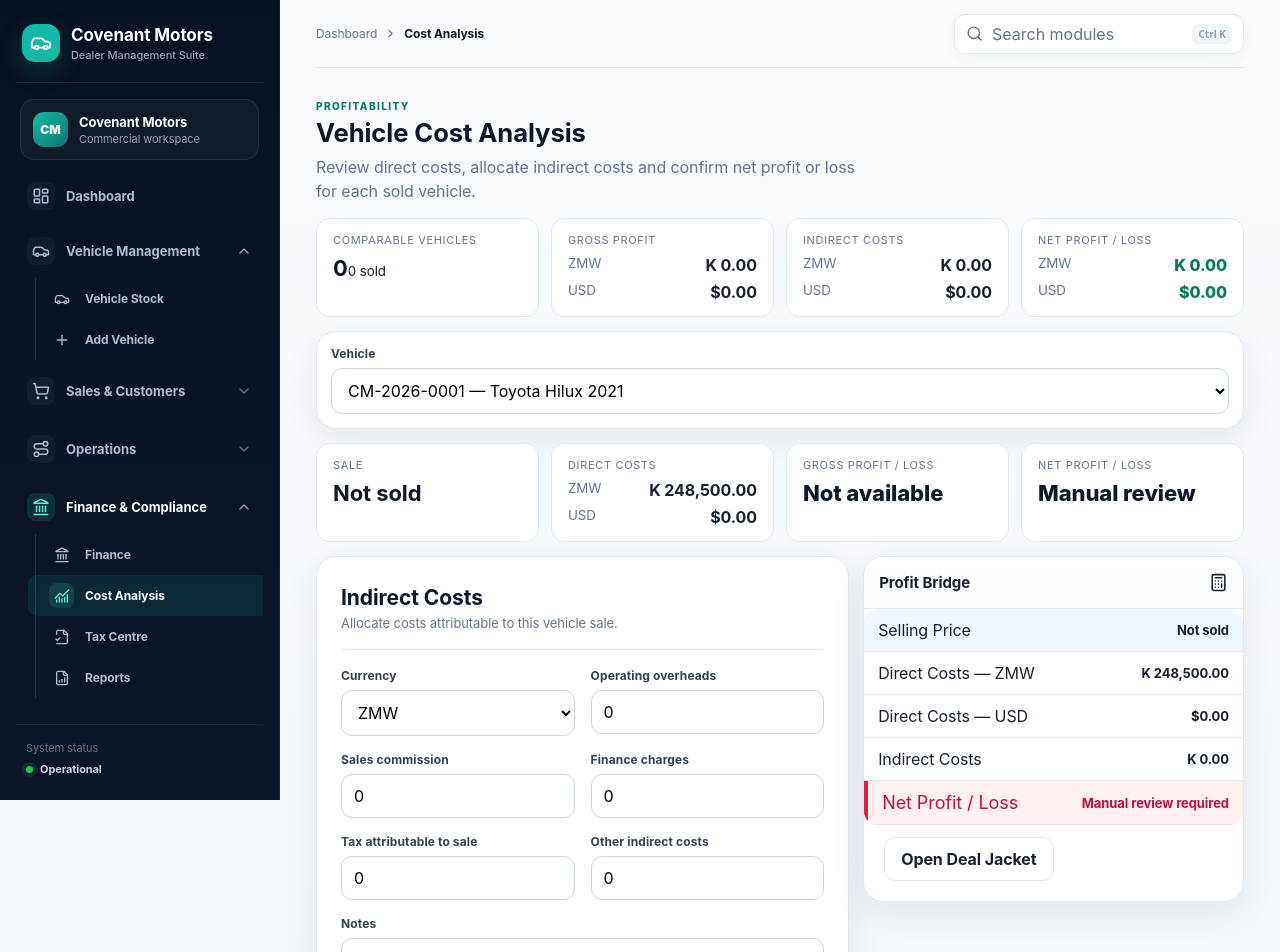
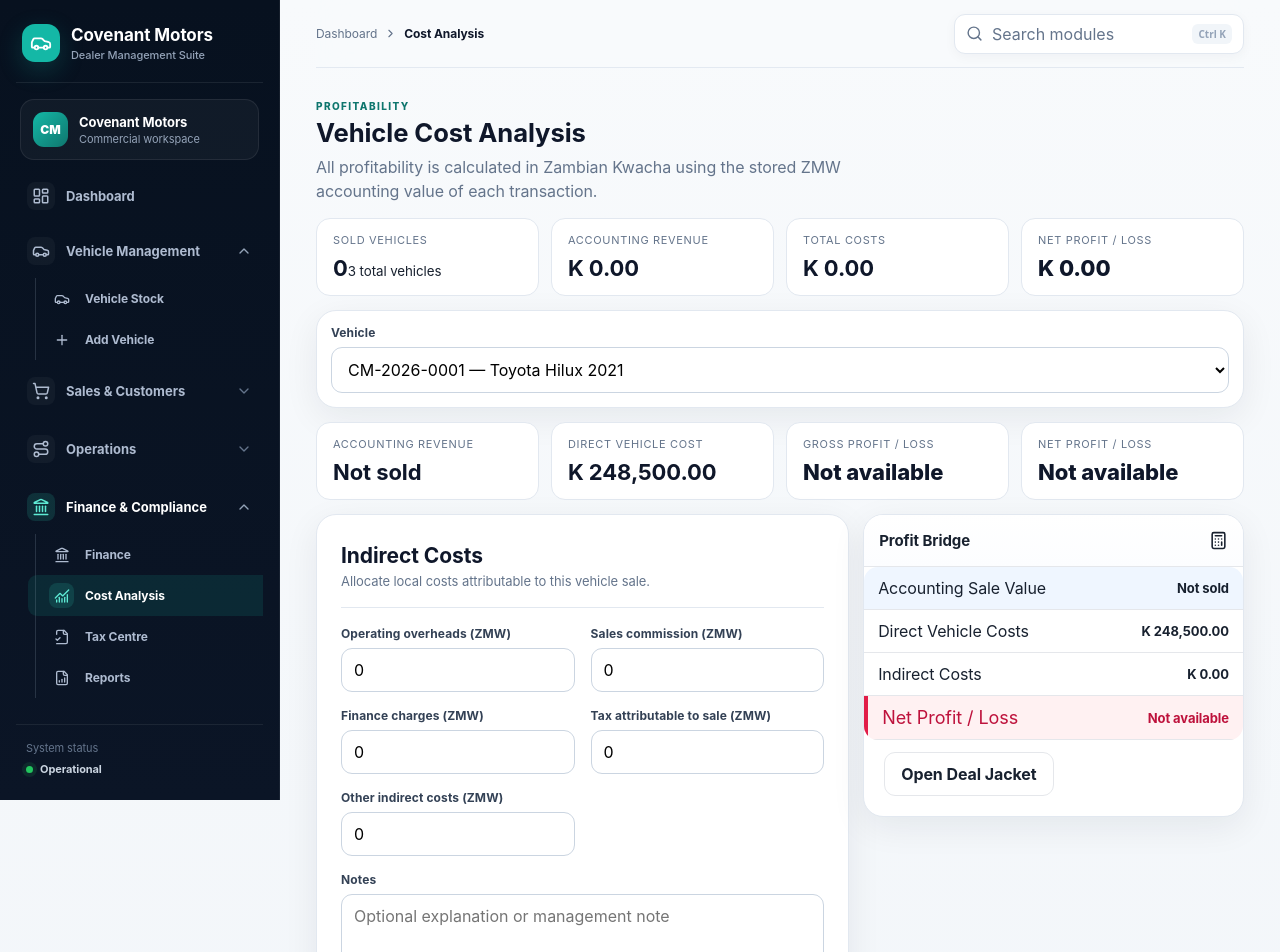
Before and after one commit to UpeLungu/covenant-motors, a Next.js app: page /cost-analysis in a window 1280 px wide. Shown: the top 952 px of the page. Built offline with nearby package versions, Linux system fonts and the light colour scheme.

Commit message:
Align cost analysis to ZMW accounting

```diff
--- a/app/cost-analysis/page.tsx
+++ b/app/cost-analysis/page.tsx
@@ -1,93 +1,30 @@
 "use client";
 import Link from "next/link";
 import {FormEvent,useEffect,useMemo,useState} from "react";
-import {AlertTriangle,Calculator,CheckCircle2,Save} from "lucide-react";
+import {Calculator,CheckCircle2,Save} from "lucide-react";
 import {loadVehicles} from "@/lib/vehicle-store";
 import {loadSales} from "@/lib/sales-store";
 import {loadVehicleExpenses} from "@/lib/ledger-store";
 import {loadCostAnalyses,saveCostAnalyses,totalIndirectCost,VehicleCostAnalysis} from "@/lib/cost-analysis-store";
-import {Currency,formatCurrency,normalizeCurrency} from "@/lib/currency";
-import {saleProfitAnalysis,vehicleCostTotals} from "@/lib/financial-analysis";
+import {formatCurrency} from "@/lib/currency";
+import {saleProfitAnalysis,vehicleCostZmw} from "@/lib/financial-analysis";
 
 export default function CostAnalysisPage(){
  const [vehicles,setVehicles]=useState<any[]>([]),[sales,setSales]=useState<any[]>([]),[expenses,setExpenses]=useState<any[]>([]),[analyses,setAnalyses]=useState<VehicleCostAnalysis[]>([]),[selected,setSelected]=useState(""),[notice,setNotice]=useState("");
  useEffect(()=>{const v=loadVehicles();setVehicles(v);setSales(loadSales());setExpenses(loadVehicleExpenses());setAnalyses(loadCostAnalyses());if(v.length)setSelected(v[0].id)},[]);
  useEffect(()=>{if(!notice)return;const timer=setTimeout(()=>setNotice(""),2800);return()=>clearTimeout(timer)},[notice]);
-
- const rows=useMemo(()=>vehicles.map(v=>{
-  const sale=sales.find(s=>s.vehicleId===v.id);
-  const costs=vehicleCostTotals(v,expenses);
-  const analysis=analyses.find(a=>a.vehicleId===v.id);
-  const indirect=totalIndirectCost(analysis);
-  const indirectCurrency=normalizeCurrency(analysis?.currency);
-  const result=sale?saleProfitAnalysis(sale,v,expenses):null;
-  const saleCurrency=result?.currency;
-  const comparable=!!result&&!result.mixed&&(!indirect||indirectCurrency===saleCurrency);
-  const gross=comparable&&result?result.profit:0;
-  const net=comparable?gross-indirect:0;
-  const status=!sale?"Not Sold":result?.mixed?"Mixed Direct Costs":indirect&&indirectCurrency!==saleCurrency?"Indirect Cost Currency Mismatch":"Comparable";
-  return {v,sale,costs,analysis,indirect,indirectCurrency,result,comparable,gross,net,status};
- }),[vehicles,sales,expenses,analyses]);
-
+ const rows=useMemo(()=>vehicles.map(v=>{const sale=sales.find(s=>s.vehicleId===v.id);const analysis=analyses.find(a=>a.vehicleId===v.id);const direct=vehicleCostZmw(v,expenses);const indirect=totalIndirectCost(analysis);const result=sale?saleProfitAnalysis(sale,v,expenses):null;const revenue=result?.revenue||0;const gross=result?.profit||0;const net=sale?gross-indirect:0;return{v,sale,analysis,direct,indirect,revenue,gross,net,status:sale?"Calculated":"Not Sold"}}),[vehicles,sales,expenses,analyses]);
  const current=rows.find(r=>r.v.id===selected);
- const totals=(currency:Currency)=>rows.filter(r=>r.comparable&&r.result?.currency===currency).reduce((a,r)=>({gross:a.gross+r.gross,indirect:a.indirect+r.indirect,net:a.net+r.net}),{gross:0,indirect:0,net:0});
- const zmw=totals("ZMW"),usd=totals("USD");
-
- function save(e:FormEvent<HTMLFormElement>){
-  e.preventDefault();if(!selected)return;
-  const f=new FormData(e.currentTarget);
-  const item:VehicleCostAnalysis={vehicleId:selected,currency:String(f.get("currency")||"ZMW") as Currency,allocatedOverheads:Number(f.get("allocatedOverheads")||0),salesCommission:Number(f.get("salesCommission")||0),financeCharges:Number(f.get("financeCharges")||0),taxCost:Number(f.get("taxCost")||0),otherIndirectCosts:Number(f.get("otherIndirectCosts")||0),notes:String(f.get("notes")||""),updatedAt:new Date().toISOString()};
-  const next=[item,...analyses.filter(x=>x.vehicleId!==selected)];saveCostAnalyses(next);setAnalyses(next);setNotice("Cost analysis saved.");
- }
-
+ const totals=rows.filter(r=>r.sale).reduce((a,r)=>({revenue:a.revenue+r.revenue,direct:a.direct+r.direct,indirect:a.indirect+r.indirect,net:a.net+r.net}),{revenue:0,direct:0,indirect:0,net:0});
+ function save(e:FormEvent<HTMLFormElement>){e.preventDefault();if(!selected)return;const f=new FormData(e.currentTarget);const item:VehicleCostAnalysis={vehicleId:selected,currency:"ZMW",allocatedOverheads:Number(f.get("allocatedOverheads")||0),salesCommission:Number(f.get("salesCommission")||0),financeCharges:Number(f.get("financeCharges")||0),taxCost:Number(f.get("taxCost")||0),otherIndirectCosts:Number(f.get("otherIndirectCosts")||0),notes:String(f.get("notes")||""),updatedAt:new Date().toISOString()};const next=[item,...analyses.filter(x=>x.vehicleId!==selected)];saveCostAnalyses(next);setAnalyses(next);setNotice("Cost analysis saved.")}
  return <>
   {notice&&<div className="app-toast"><CheckCircle2 size={17}/>{notice}</div>}
-  <div className="page-heading"><div><span className="eyebrow dark">PROFITABILITY</span><h1>Vehicle Cost Analysis</h1><p>Review direct costs, allocate indirect costs and confirm net profit or loss for each sold vehicle.</p></div></div>
-
-  <div className="cost-summary-grid">
-   <section><span>Comparable Vehicles</span><b>{rows.filter(r=>r.comparable).length}</b><small>{rows.filter(r=>r.sale).length} sold</small></section>
-   <section><span>Gross Profit</span><p><small>ZMW</small><b>{formatCurrency(zmw.gross,"ZMW")}</b></p><p><small>USD</small><b>{formatCurrency(usd.gross,"USD")}</b></p></section>
-   <section><span>Indirect Costs</span><p><small>ZMW</small><b>{formatCurrency(zmw.indirect,"ZMW")}</b></p><p><small>USD</small><b>{formatCurrency(usd.indirect,"USD")}</b></p></section>
-   <section><span>Net Profit / Loss</span><p><small>ZMW</small><b className={zmw.net<0?"loss":"profit"}>{formatCurrency(zmw.net,"ZMW")}</b></p><p><small>USD</small><b className={usd.net<0?"loss":"profit"}>{formatCurrency(usd.net,"USD")}</b></p></section>
-  </div>
-
+  <div className="page-heading"><div><span className="eyebrow dark">PROFITABILITY</span><h1>Vehicle Cost Analysis</h1><p>All profitability is calculated in Zambian Kwacha using the stored ZMW accounting value of each transaction.</p></div></div>
+  <div className="cost-summary-grid"><section><span>Sold Vehicles</span><b>{rows.filter(r=>r.sale).length}</b><small>{vehicles.length} total vehicles</small></section><section><span>Accounting Revenue</span><b>{formatCurrency(totals.revenue,"ZMW")}</b></section><section><span>Total Costs</span><b>{formatCurrency(totals.direct+totals.indirect,"ZMW")}</b></section><section><span>Net Profit / Loss</span><b className={totals.net<0?"loss":"profit"}>{formatCurrency(totals.net,"ZMW")}</b></section></div>
   <section className="panel cost-vehicle-picker"><div className="panel-body"><div className="field"><label>Vehicle</label><select className="select" value={selected} onChange={e=>setSelected(e.target.value)}>{vehicles.map(v=><option key={v.id} value={v.id}>{v.stockId} — {v.make} {v.model} {v.year}</option>)}</select></div></div></section>
-
-  {current&&<>
-   <div className="cost-current-grid">
-    <section><span>Sale</span><b>{current.sale?formatCurrency(current.sale.sellingPrice,normalizeCurrency(current.sale.currency)):"Not sold"}</b></section>
-    <section><span>Direct Costs</span><p><small>ZMW</small><b>{formatCurrency(current.costs.ZMW,"ZMW")}</b></p><p><small>USD</small><b>{formatCurrency(current.costs.USD,"USD")}</b></p></section>
-    <section><span>Gross Profit / Loss</span><b className={current.comparable&&current.gross<0?"loss":"profit"}>{current.comparable&&current.result?formatCurrency(current.gross,current.result.currency):"Not available"}</b></section>
-    <section><span>Net Profit / Loss</span><b className={current.comparable&&current.net<0?"loss":"profit"}>{current.comparable&&current.result?formatCurrency(current.net,current.result.currency):"Manual review"}</b></section>
-   </div>
-
-   {!current.comparable&&current.sale&&<div className="cost-warning"><AlertTriangle size={19}/><div><b>{current.status}</b><span>ZMW and USD are not automatically converted. Align the relevant cost currency before a net profit is calculated.</span></div></div>}
-
-   <div className="grid-2 cost-workspace">
-    <form key={`${selected}-${current.analysis?.updatedAt||"new"}`} className="form-card professional-form" onSubmit={save}>
-     <div className="form-heading"><div><h2>Indirect Costs</h2><p>Allocate costs attributable to this vehicle sale.</p></div></div>
-     <div className="form-grid">
-      <div className="field"><label>Currency</label><select className="select" name="currency" defaultValue={current.analysis?.currency||current.sale?.currency||"ZMW"}><option value="ZMW">ZMW</option><option value="USD">USD</option></select></div>
-      {[["allocatedOverheads","Operating overheads"],["salesCommission","Sales commission"],["financeCharges","Finance charges"],["taxCost","Tax attributable to sale"],["otherIndirectCosts","Other indirect costs"]].map(([name,label])=><div className="field" key={name}><label>{label}</label><input className="input" type="number" min="0" step="0.01" name={name} defaultValue={Number(current.analysis?.[name as keyof VehicleCostAnalysis]||0)}/></div>)}
-      <div className="field full"><label>Notes</label><textarea className="textarea" name="notes" defaultValue={current.analysis?.notes||""} placeholder="Optional explanation or management note"/></div>
-     </div>
-     <div className="actions"><button className="button"><Save size={17}/>Save Analysis</button></div>
-    </form>
-
-    <section className="panel cost-profit-bridge">
-     <div className="panel-head"><h2>Profit Bridge</h2><Calculator size={19}/></div>
-     <div className="ledger-list">
-      <div className="ledger-sale"><span>Selling Price</span><b>{current.sale?formatCurrency(current.sale.sellingPrice,normalizeCurrency(current.sale.currency)):"Not sold"}</b></div>
-      <div className="ledger-row"><span>Direct Costs — ZMW</span><b>{formatCurrency(current.costs.ZMW,"ZMW")}</b></div>
-      <div className="ledger-row"><span>Direct Costs — USD</span><b>{formatCurrency(current.costs.USD,"USD")}</b></div>
-      <div className="ledger-row"><span>Indirect Costs</span><b>{formatCurrency(current.indirect,current.indirectCurrency)}</b></div>
-      <div className={current.comparable&&current.net>=0?"ledger-profit":"ledger-loss"}><span>Net Profit / Loss</span><b>{current.comparable&&current.result?formatCurrency(current.net,current.result.currency):"Manual review required"}</b></div>
-     </div>
-     <div className="panel-body"><Link className="button secondary" href={`/vehicles/${current.v.id}`}>Open Deal Jacket</Link></div>
-    </section>
-   </div>
-  </>}
-
-  <section className="panel cost-register"><div className="panel-head"><h2>Vehicle Profitability Register</h2></div><div className="table-wrap"><table><thead><tr><th>Vehicle</th><th>Sale</th><th>ZMW Costs</th><th>USD Costs</th><th>Status</th><th>Net Profit / Loss</th></tr></thead><tbody>{rows.map(r=><tr key={r.v.id}><td><Link href={`/vehicles/${r.v.id}`}><b>{r.v.stockId}</b></Link><br/><small>{r.v.make} {r.v.model} {r.v.year}</small></td><td>{r.sale?formatCurrency(r.sale.sellingPrice,normalizeCurrency(r.sale.currency)):"Not sold"}</td><td>{formatCurrency(r.costs.ZMW,"ZMW")}</td><td>{formatCurrency(r.costs.USD,"USD")}</td><td><span className={`badge ${r.comparable?"available":r.sale?"awaiting":"transit"}`}>{r.status}</span></td><td className={r.comparable&&r.net<0?"loss":"profit"}><b>{r.comparable&&r.result?formatCurrency(r.net,r.result.currency):"—"}</b></td></tr>)}</tbody></table></div></section>
+  {current&&<><div className="cost-current-grid"><section><span>Accounting Revenue</span><b>{current.sale?formatCurrency(current.revenue,"ZMW"):"Not sold"}</b>{current.sale?.currency==="USD"&&<small>Original sale: {current.sale.originalSellingPrice??current.sale.sellingPrice} USD</small>}</section><section><span>Direct Vehicle Cost</span><b>{formatCurrency(current.direct,"ZMW")}</b></section><section><span>Gross Profit / Loss</span><b className={current.gross<0?"loss":"profit"}>{current.sale?formatCurrency(current.gross,"ZMW"):"Not available"}</b></section><section><span>Net Profit / Loss</span><b className={current.net<0?"loss":"profit"}>{current.sale?formatCurrency(current.net,"ZMW"):"Not available"}</b></section></div>
+  <div className="grid-2 cost-workspace"><form key={`${selected}-${current.analysis?.updatedAt||"new"}`} className="form-card professional-form" onSubmit={save}><div className="form-heading"><div><h2>Indirect Costs</h2><p>Allocate local costs attributable to this vehicle sale.</p></div></div><div className="form-grid">{[["allocatedOverheads","Operating overheads"],["salesCommission","Sales commission"],["financeCharges","Finance charges"],["taxCost","Tax attributable to sale"],["otherIndirectCosts","Other indirect costs"]].map(([name,label])=><div className="field" key={name}><label>{label} (ZMW)</label><input className="input" type="number" min="0" step="0.01" name={name} defaultValue={Number(current.analysis?.[name as keyof VehicleCostAnalysis]||0)}/></div>)}<div className="field full"><label>Notes</label><textarea className="textarea" name="notes" defaultValue={current.analysis?.notes||""} placeholder="Optional explanation or management note"/></div></div><div className="actions"><button className="button"><Save size={17}/>Save Analysis</button></div></form>
+  <section className="panel cost-profit-bridge"><div className="panel-head"><h2>Profit Bridge</h2><Calculator size={19}/></div><div className="ledger-list"><div className="ledger-sale"><span>Accounting Sale Value</span><b>{current.sale?formatCurrency(current.revenue,"ZMW"):"Not sold"}</b></div><div className="ledger-row"><span>Direct Vehicle Costs</span><b>{formatCurrency(current.direct,"ZMW")}</b></div><div className="ledger-row"><span>Indirect Costs</span><b>{formatCurrency(current.indirect,"ZMW")}</b></div><div className={current.sale&&current.net>=0?"ledger-profit":"ledger-loss"}><span>Net Profit / Loss</span><b>{current.sale?formatCurrency(current.net,"ZMW"):"Not available"}</b></div></div><div className="panel-body"><Link className="button secondary" href={`/vehicles/${current.v.id}`}>Open Deal Jacket</Link></div></section></div></>}
+  <section className="panel cost-register"><div className="panel-head"><h2>Vehicle Profitability Register</h2></div><div className="table-wrap"><table><thead><tr><th>Vehicle</th><th>Accounting Revenue</th><th>Direct Costs</th><th>Indirect Costs</th><th>Status</th><th>Net Profit / Loss</th></tr></thead><tbody>{rows.map(r=><tr key={r.v.id}><td><Link href={`/vehicles/${r.v.id}`}><b>{r.v.stockId}</b></Link><br/><small>{r.v.make} {r.v.model} {r.v.year}</small></td><td>{r.sale?formatCurrency(r.revenue,"ZMW"):"Not sold"}</td><td>{formatCurrency(r.direct,"ZMW")}</td><td>{formatCurrency(r.indirect,"ZMW")}</td><td><span className={`badge ${r.sale?"available":"transit"}`}>{r.status}</span></td><td className={r.sale&&r.net<0?"loss":"profit"}><b>{r.sale?formatCurrency(r.net,"ZMW"):"—"}</b></td></tr>)}</tbody></table></div></section>
  </>;
 }
```
